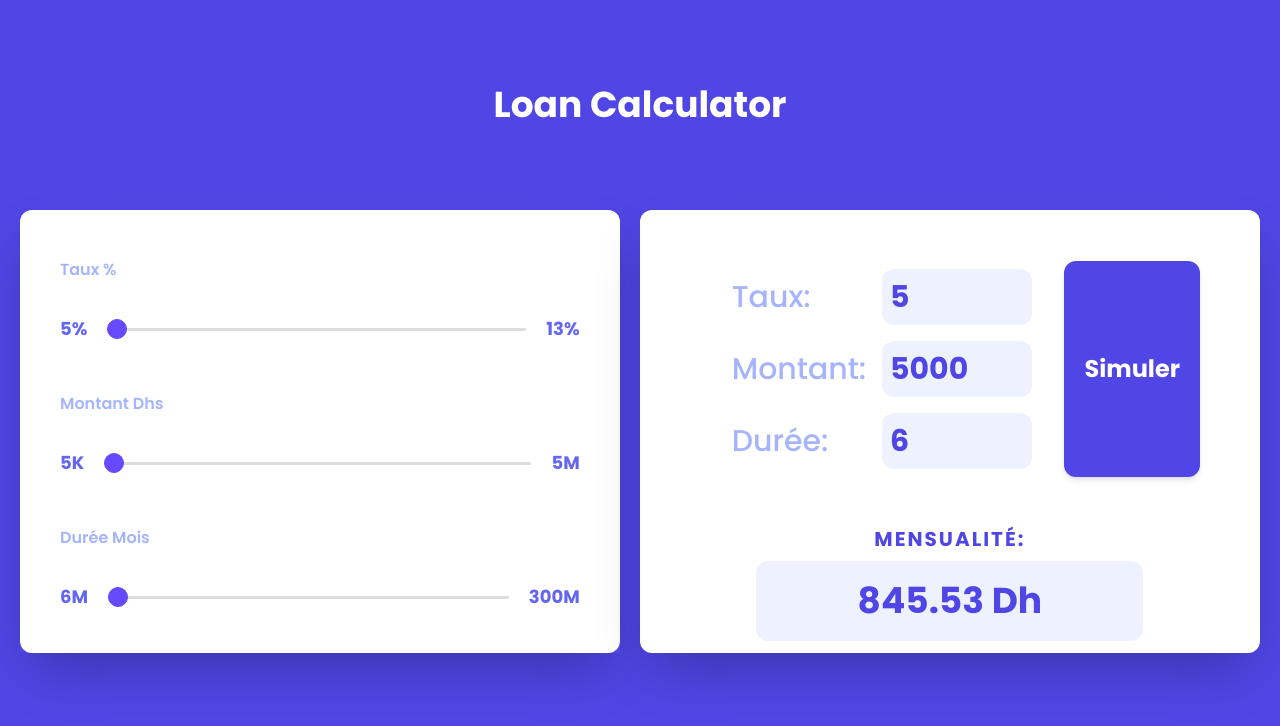
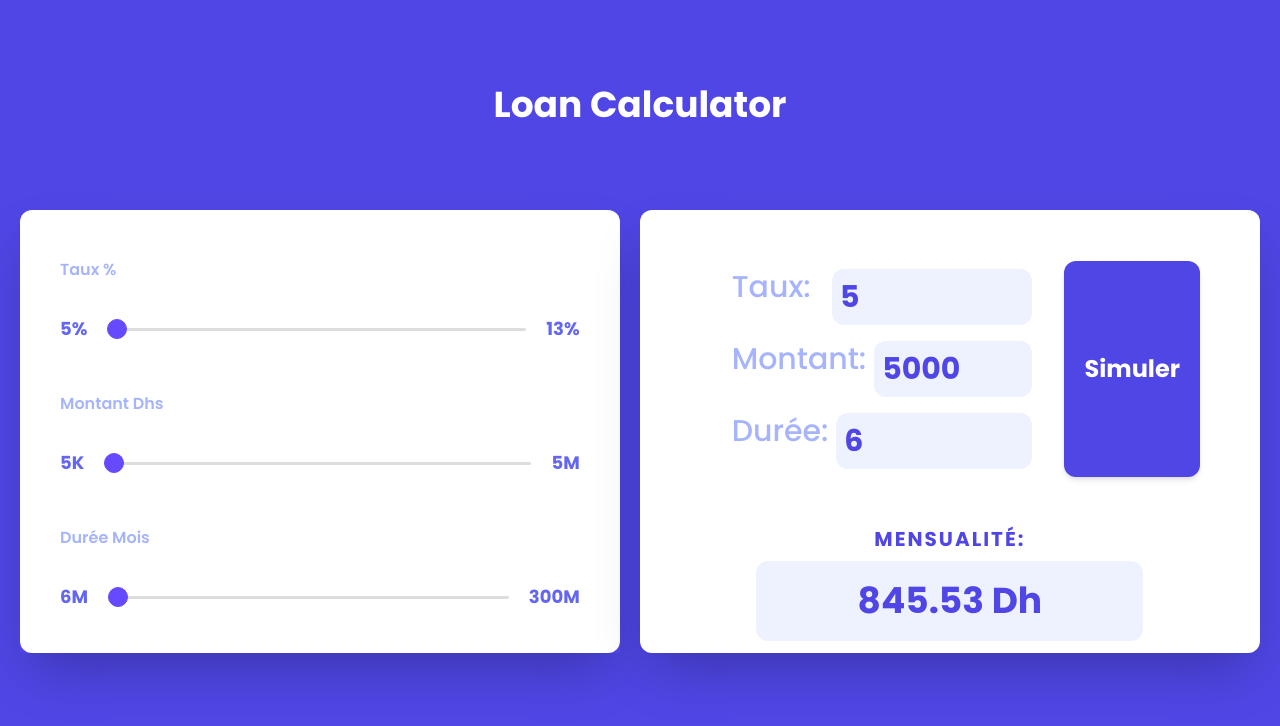
Before and after one commit to kourdroid/loan, a plain HTML site: page index.html in a window 1280 px wide. Drawn offline with nearby package versions, Linux system fonts and the light colour scheme.

Commit message:
Update index.html

```diff
--- a/index.html
+++ b/index.html
@@ -7,7 +7,7 @@
     <script src="https://cdn.tailwindcss.com"></script>
     <title>Loan Calculator</title>
 </head>
-<body class="bg-indigo-600 w-full ">
+<body class="bg-indigo-600 w-full overflow-x-hidden ">
     <h1 class="font-black text-4xl text-white py-5">Loan Calculator</h1>
     <section class="container mx-auto gap-5 flex flex-col px-5 xl:flex xl:flex-row justify-between items-start h-full  w-full">
         <!-- Input -->
@@ -61,14 +61,14 @@
         <div class="bg-white w-full h-3/4 p-5 rounded-xl shadow-2xl flex flex-col justify-center">
             <div class="bg-white w-full rounded-xl p-10 flex">
                 <div class="flex flex-col justify-center items-center">
-                    <p class="font-medium text-3xl text-left text-indigo-300 p-2 px-8 flex items-center justify-between w-full">Taux:
-                        <input type="text" class="outline-none flex justify-end  bg-indigo-50  rounded-xl ml-2 text-indigo-600 pl-2 font-bold w-1/2 h-14" id="taxValue" value="5">
+                    <p class="font-medium text-3xl text-left text-indigo-300 p-2 px-8 flex flex-col items-start md:flex md:flex-row justify-between w-full">Taux:
+                        <input type="text" class="outline-none flex justify-end  bg-indigo-50  rounded-xl ml-2 text-indigo-600 pl-2 font-bold w-full md:w-2/3 h-14" id="taxValue" value="5">
                     </p>
-                    <p class="font-medium text-3xl text-left text-indigo-300 p-2 px-8 flex items-center justify-between w-full">Montant:
-                        <input type="text" class="outline-none flex justify-end  bg-indigo-50  rounded-xl ml-2 text-indigo-600 pl-2 font-bold w-1/2 h-14" id="loanValue" value="5000">
+                    <p class="font-medium text-3xl text-left text-indigo-300 p-2 px-8 flex flex-col items-start md:flex md:flex-row justify-between w-full">Montant:
+                        <input type="text" class="outline-none flex justify-end  bg-indigo-50  rounded-xl ml-2 text-indigo-600 pl-2 font-bold w-full md:w-2/3 h-14" id="loanValue" value="5000">
                     </p>
-                    <p class="font-medium text-3xl text-left text-indigo-300 p-2 px-8 flex items-center justify-between w-full">Durée:
-                        <input type="text" class="outline-none flex justify-end  bg-indigo-50  rounded-xl ml-2 text-indigo-600 pl-2 font-bold w-1/2 h-14" id="durValue" value="6">
+                    <p class="font-medium text-3xl text-left text-indigo-300 p-2 px-8 flex flex-col items-start md:flex md:flex-row justify-between w-full">Durée:
+                        <input type="text" class="outline-none flex justify-end  bg-indigo-50  rounded-xl ml-2 text-indigo-600 pl-2 font-bold w-full md:w-2/3 h-14" id="durValue" value="6">
                     </p>
                 </div>
                 <button onclick="calculateTotalAmount()"
```
